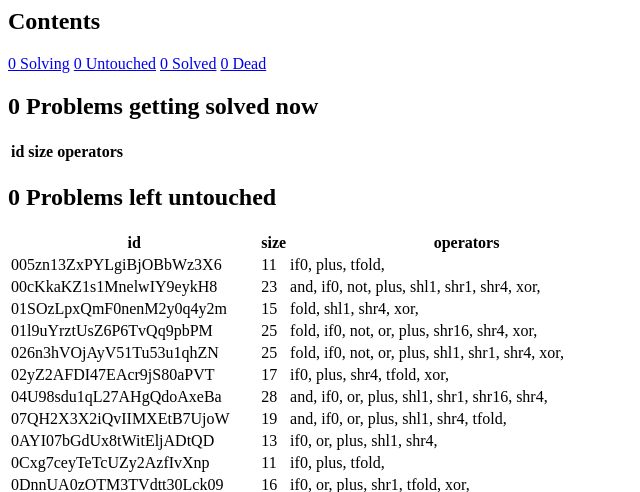
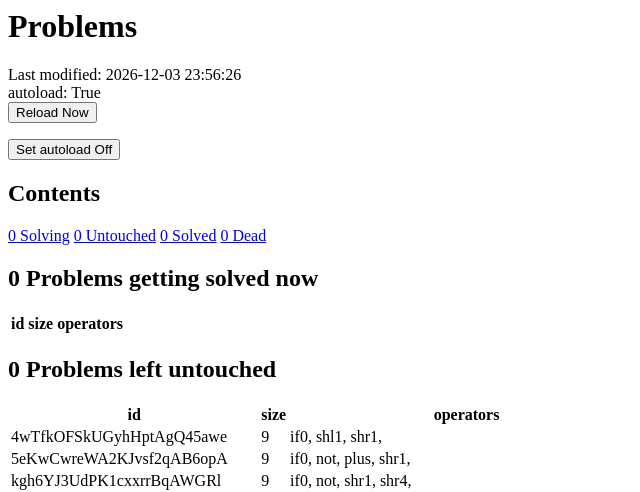
Before and after one commit to nushio3/ICFPC2013, a Django app: page /problems/ in a window 1280 px wide. Shown: the top 492 px of the page, without its empty margins (0-640 px from the left). Run offline with Django 3.2, Linux system fonts and the light colour scheme; lists and menus that the app fills with data are empty.

Commit message:
Implement autoload functionality.
Squashed commit of the following:

commit bab4d321b56f3f4096f2a9a266e979fd1800e7cb
Author: Yu Sugawara <gusmachine+git@gmail.com>
Date:   Sat Aug 10 14:06:52 2013 +0900

    Make auto reload working.

commit bee4dfa47fedd14f86697606fda9256b1aabdfe5
Author: Yu Sugawara <gusmachine+git@gmail.com>
Date:   Sat Aug 10 14:04:36 2013 +0900

    implement automated reload.

commit 1d37cb029e29fd0913ded09529627fb6f065ab86
Author: Yu Sugawara <gusmachine+git@gmail.com>
Date:   Sat Aug 10 13:54:03 2013 +0900

    add entry points of refresh.

commit ad168fd055f3d1e60d92563f50514e05151c6305
Author: Yu Sugawara <gusmachine+git@gmail.com>
Date:   Sat Aug 10 13:12:20 2013 +0900

    add model functions for autoload and show autoload status.

```diff
--- a/pyserver/problems/models.py
+++ b/pyserver/problems/models.py
@@ -3,6 +3,7 @@ from django.db import models
 import json
 import os
 import sys
+import urllib2
 
 def loadModelFromFile(filename):
     fin = open(filename, 'rb')
@@ -10,6 +11,43 @@ def loadModelFromFile(filename):
     fin.close()
     return result
 
+def GetModelTimestamp():
+    return os.stat(GetModelFilename()).st_mtime
+
+def GetModelFilename():
+    return os.environ.get('ICFPC2013PROBLEMS', '../myproblems.json')
+
 def loadModel():
-    return loadModelFromFile(os.environ.get('ICFPC2013PROBLEMS',
-                                            '../myproblems.json'))
+    return loadModelFromFile(GetModelFilename())
+
+AUTOLOAD_ENVIRONMENT = 'ICFPC2013AUTOLOAD'
+
+def GetAutoLoadStatus():
+    return os.environ.get(AUTOLOAD_ENVIRONMENT, '') == 'true'
+
+def SetAutoLoadStatus(status):
+    if status:
+        str_status = 'true'
+    else:
+        str_status = ''
+    os.environ[AUTOLOAD_ENVIRONMENT] = str_status
+
+
+def MaybeAutoLoad():
+    if GetAutoLoadStatus():
+        ForceReload()
+
+
+def ForceReload():
+    """Sends request to the contest server to update myproblems.json."""
+    url = 'http://icfpc2013.cloudapp.net/myproblems?auth=0017eB6c6r7IJcmlTb3v4kJdHXt1re22QaYgz0KjvpsH1H'
+    reader = urllib2.urlopen(url)
+    problems_string = reader.read()
+    reader.close()
+    try:
+        fout = open(GetModelFilename(), mode='w')
+        fout.write(problems_string)
+        fout.close()
+    except IOError:
+        sys.stderr.write('failed to write to model file.')
+    return
--- a/pyserver/problems/templates/problems/list.html
+++ b/pyserver/problems/templates/problems/list.html
@@ -2,6 +2,30 @@
 <head>
 </head>
 <body>
+<h1>Problems</h1>
+<span>Last modified: {{ last_modified }}</span>
+<div>
+  <span>autoload: {{ autoload_status }}</span>
+  <span>
+    <form action="{% url 'problems:reload' %}" method="post">
+      {% csrf_token %}
+      <input type="submit" value="Reload Now" />
+    </form>
+  </span>
+  <span>
+    {% if autoload_status %}
+    <form action="{% url 'problems:setreload' False %}" method="post">
+      {% csrf_token %}
+      <input type="submit" value="Set autoload Off" />
+    </form>
+    {% else %}
+    <form action="{% url 'problems:setreload' True %}" method="post">
+      {% csrf_token %}
+      <input type="submit" value="Set autoload On" />
+    </form>
+    {% endif %}
+  </span>
+</div>
 <h2>Contents</h2>
 <div class="toc">
 <span><a href="#solving">{{ under_solve_problems|length }} Solving</a></span>
--- a/pyserver/problems/urls.py
+++ b/pyserver/problems/urls.py
@@ -4,4 +4,8 @@ from problems import views
 
 urlpatterns = patterns('',
     url(r'^$', views.index, name='index'),
+    url(r'^reload/$', views.reload, name='reload'),
+    url(r'^setreload/(?P<status>True|False)/$', views.setreload,
+        name='setreload'),
+    url(r'^maybereload/$', views.maybereload, name='maybereload')
 )
--- a/pyserver/problems/views.py
+++ b/pyserver/problems/views.py
@@ -1,8 +1,10 @@
-from django.http import HttpResponse
+from django.core.urlresolvers import reverse
+from django.http import HttpResponse, HttpResponseRedirect
 from django.shortcuts import render, get_object_or_404
 from django.template import RequestContext, loader
 
 import problems.models
+import time
 
 # Create your views here.
 
@@ -10,7 +12,7 @@ def byId(p):
     return p['id']
 
 def bySize(p):
-    return (p['size'], ','.join(p['operators']))
+    return (p['size'], len(p['operators']), ','.join(p['operators']), p['id'])
 
 def isSolved(p):
     return 'solved' in p
@@ -29,7 +31,7 @@ def isUntouched(p):
 
 def index(request):
     all_problems = problems.models.loadModel()
-    key = request.GET.get('key', 'id')
+    key = request.GET.get('key', 'size')
     key_list = {'id': byId, 'size': bySize}
     all_problems.sort(key=key_list[key])
 
@@ -37,10 +39,33 @@ def index(request):
     solved_problems = filter(lambda p: isSolved(p), all_problems)
     dead_problems = filter(lambda p: isDead(p), all_problems)
     untouched_problems = filter(lambda p: isUntouched(p), all_problems)
+    last_modified_walltime = problems.models.GetModelTimestamp()
+    last_modified_string = time.strftime('%Y-%m-%d %H:%M:%S',
+                                         time.localtime(last_modified_walltime))
+    autoload_status = problems.models.GetAutoLoadStatus()
     context = {
         'under_solve_problems': under_solve_problems,
         'solved_problems': solved_problems,
         'dead_problems': dead_problems,
-        'untouched_problems': untouched_problems
+        'untouched_problems': untouched_problems,
+        'last_modified': last_modified_string,
+        'autoload_status': autoload_status
         }
     return render(request, 'problems/list.html', context)
+
+
+def reload(request):
+    """Force refresh problem list."""
+    problems.models.ForceReload()
+    return HttpResponseRedirect(reverse('problems:index'))
+
+
+def setreload(request, status):
+    """Force refresh problem list."""
+    problems.models.SetAutoLoadStatus(status == 'True')
+    return HttpResponseRedirect(reverse('problems:index'))
+
+
+def maybereload(request):
+    problems.models.MaybeAutoLoad()
+    return HttpResponseRedirect(reverse('problems:index'))
```
Also changed, not shown: 1 other file.
